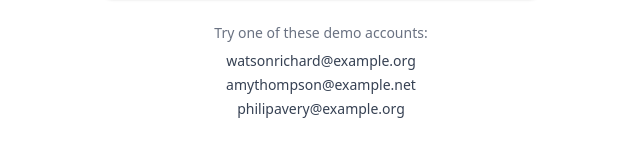
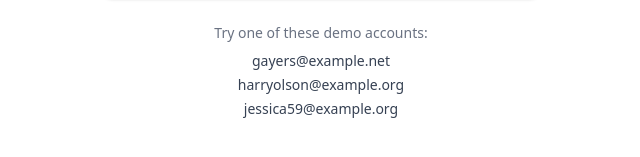
Before and after one commit to guavacoderepo/agentic-zionmart-client, a React (Vite) app: page / in a window 1280 px wide. Shown: the part 541-698 px from the top of the page, without its empty margins (319-959 px from the left). Built offline with nearby package versions, Linux system fonts and the light colour scheme.

Commit message:
update productyion

```diff
--- a/src/App.tsx
+++ b/src/App.tsx
@@ -100,11 +100,9 @@ const LoginPage = ({ onLogin }: LoginPageProps) => {
         <div className="mt-6 text-center text-sm text-gray-500">
           <p className="mb-2">Try one of these demo accounts:</p>
           <div className="space-y-1">
-            <p className="font-medium text-gray-700">
-              watsonrichard@example.org
-            </p>
-            <p className="font-medium text-gray-700">amythompson@example.net</p>
-            <p className="font-medium text-gray-700">philipavery@example.org</p>
+            <p className="font-medium text-gray-700">gayers@example.net</p>
+            <p className="font-medium text-gray-700">harryolson@example.org</p>
+            <p className="font-medium text-gray-700">jessica59@example.org</p>
           </div>
         </div>
       </div>
```
